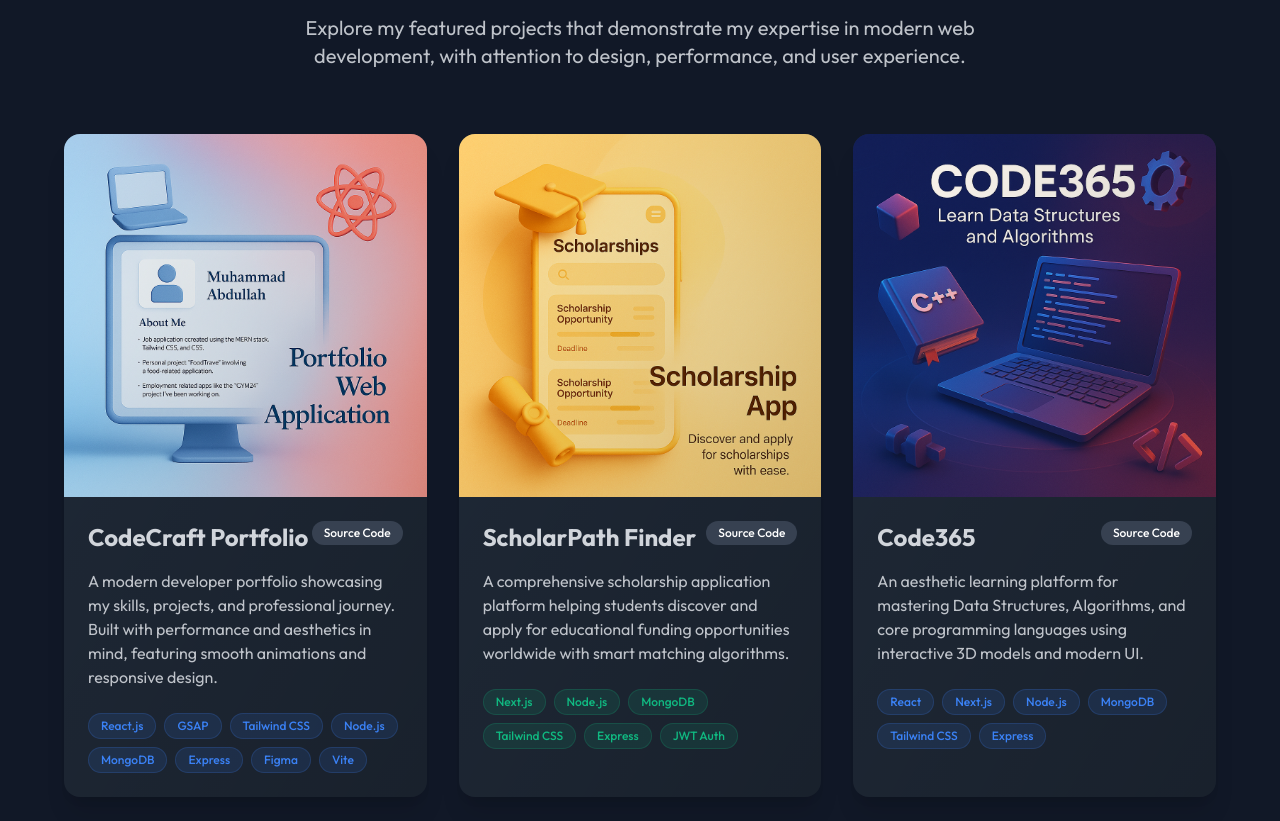
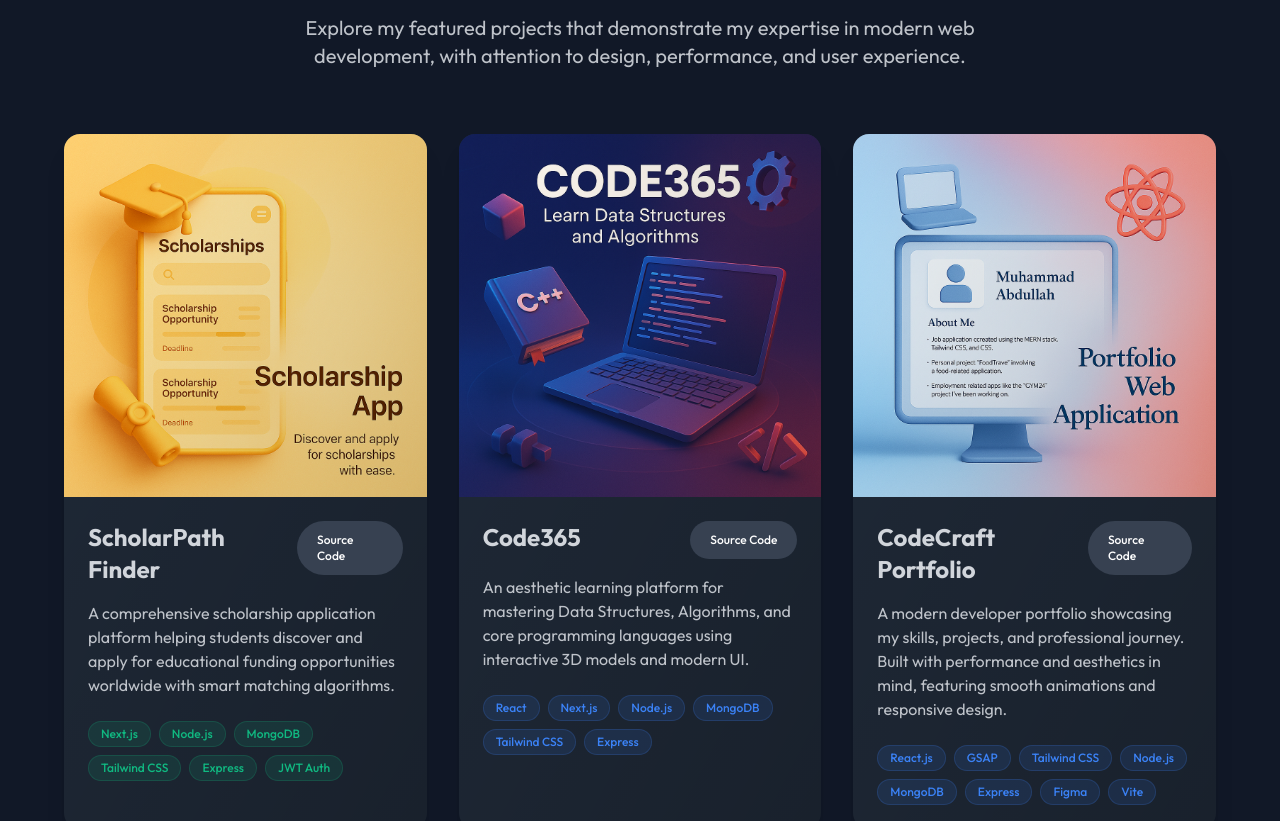
Before and after one commit to CODEMASTER-ABDULLAH-92/Portofolio, a React (Vite) app: page / in a window 1280 px wide. Shown: the part 1945-2766 px from the top of the page. Built offline with nearby package versions, Linux system fonts and the light colour scheme.

Commit message:
update the app.jsx

```diff
--- a/src/App.jsx
+++ b/src/App.jsx
@@ -19,8 +19,8 @@ const App = () => {
     // Move cursor element with mouse
     const handleMouseMove = (e) => {
       gsap.to(cursorRef.current, {
-        left:e.x - 50,
-        top: e.y - 80,
+        left:e.x - 10,
+        top: e.y - 10,
       });
     };
 
@@ -32,7 +32,7 @@ const App = () => {
   }, { scope: bodyRef });
 
   return (
-    <div ref={bodyRef} className='relative'>
+    <div ref={bodyRef} className='relative cursor-pointer'>
       {/* Custom cursor */}
       <div
         ref={cursorRef}
--- a/src/Component/Projects.jsx
+++ b/src/Component/Projects.jsx
@@ -7,15 +7,6 @@ const Projects = () => {
   const { theme } = useContext(ContextApi);
 
   const projects = [
-    {
-      title: "CodeCraft Portfolio",
-      description: "A modern developer portfolio showcasing my skills, projects, and professional journey. Built with performance and aesthetics in mind, featuring smooth animations and responsive design.",
-      image: asset.port,
-      demoUrl: "https://abdullah-kohl.vercel.app/",
-      codeUrl: "https://github.com/CODEMASTER-ABDULLAH-92/Portofolio",
-      technologies: ["React.js", "GSAP", "Tailwind CSS", "Node.js", "MongoDB", "Express" , "Figma", "Vite"],
-      accentColor: "#3B82F6" // blue
-    },
     {
       title: "ScholarPath Finder",
       description: "A comprehensive scholarship application platform helping students discover and apply for educational funding opportunities worldwide with smart matching algorithms.",
@@ -32,7 +23,16 @@ const Projects = () => {
       codeUrl: "https://github.com/CODEMASTER-ABDULLAH-92/mesh-dev", // update if you have a GitHub repo
       technologies: ["React", "Next.js", "Node.js", "MongoDB", "Tailwind CSS", "Express"],
       accentColor: "#3B82F6" // a vibrant bluish tone from Tailwind palette
-    }
+    },
+    {
+      title: "CodeCraft Portfolio",
+      description: "A modern developer portfolio showcasing my skills, projects, and professional journey. Built with performance and aesthetics in mind, featuring smooth animations and responsive design.",
+      image: asset.port,
+      demoUrl: "https://abdullah-kohl.vercel.app/",
+      codeUrl: "https://github.com/CODEMASTER-ABDULLAH-92/Portofolio",
+      technologies: ["React.js", "GSAP", "Tailwind CSS", "Node.js", "MongoDB", "Express" , "Figma", "Vite"],
+      accentColor: "#3B82F6" // blue
+    },
 
   ];
 
@@ -92,7 +92,7 @@ const Projects = () => {
                     href={project.codeUrl}
                     target="_blank"
                     rel="noopener noreferrer"
-                    className={`px-3 py-1 rounded-full text-xs font-medium ${
+                    className={`px-[20px] py-[11px] rounded-full text-xs font-bold font-medium ${
                       theme ? "bg-gray-700 text-white" : "bg-gray-200 text-gray-800"
                     } hover:bg-gray-600 hover:text-white transition-colors`}
                   >
```
